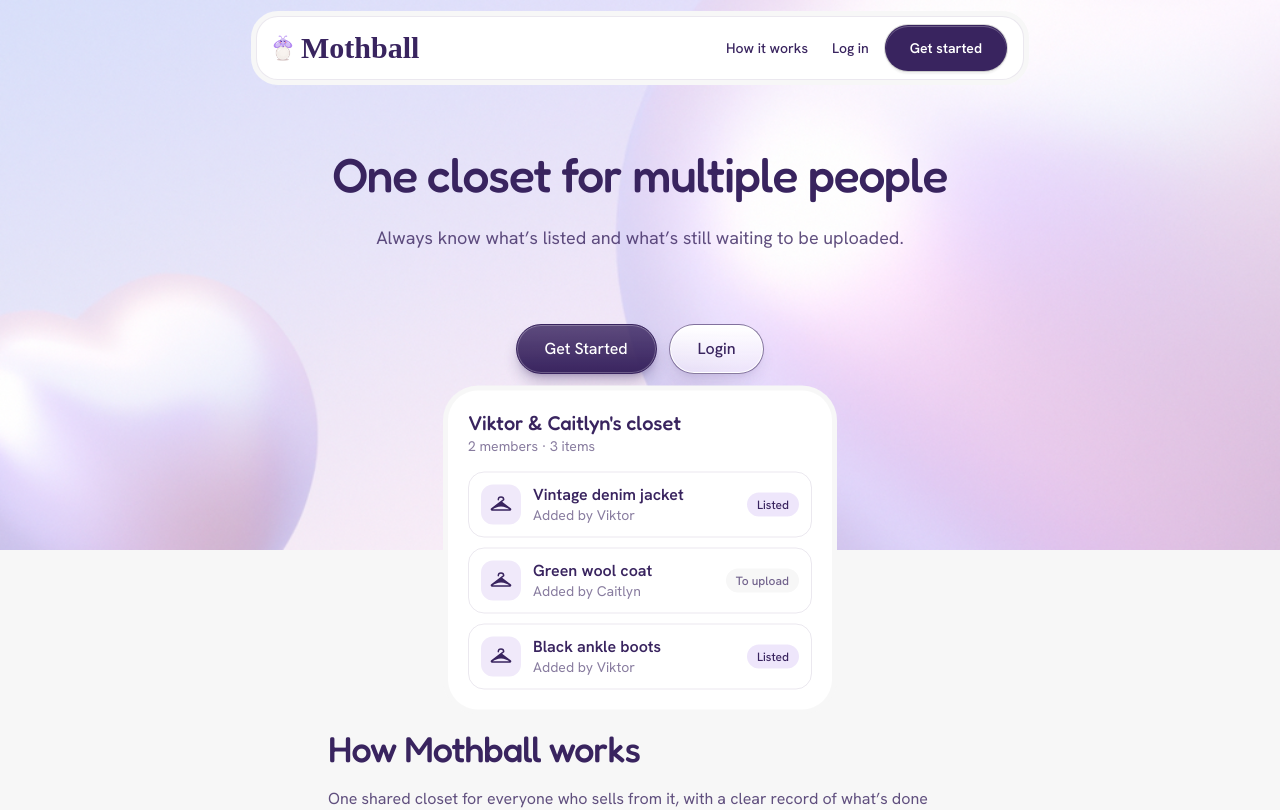
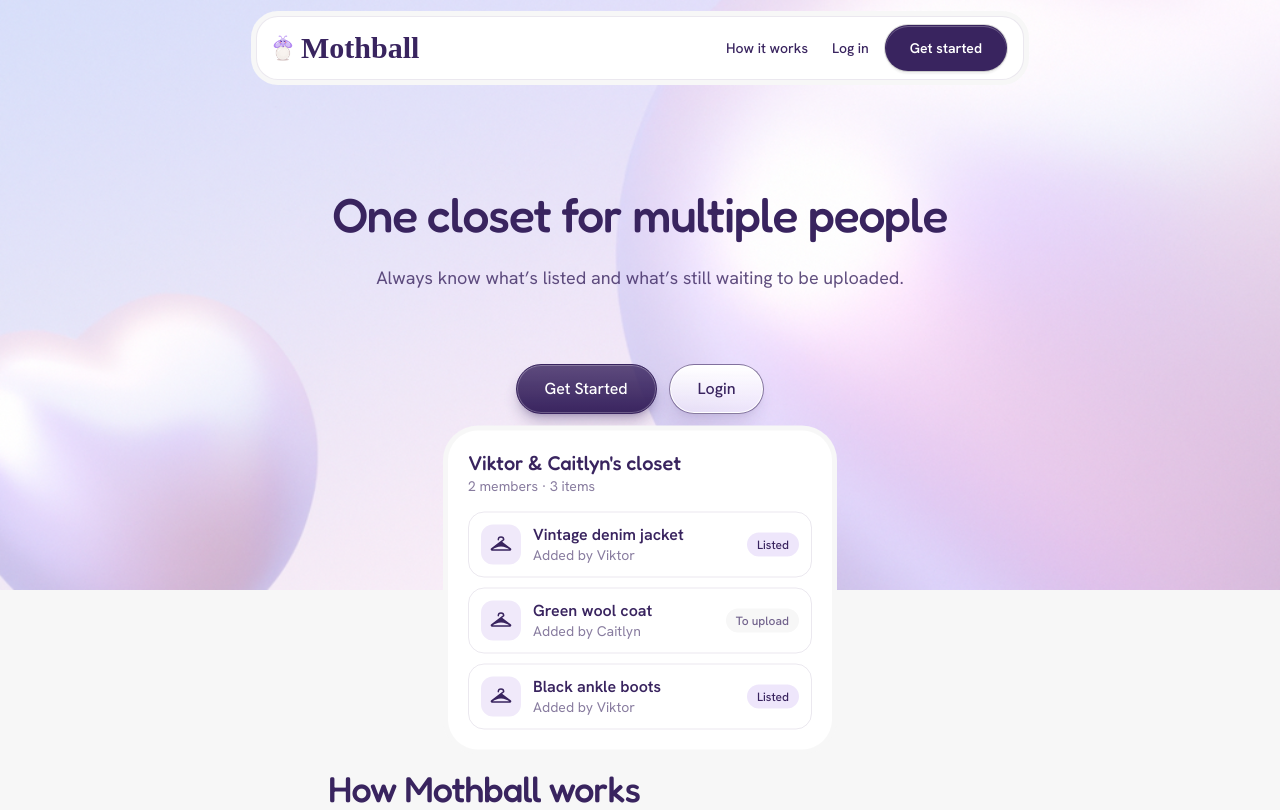
Before and after one commit to nataly-tuong/mothball, a React (Vite) app in the folder client/: page / in a window 1280 px wide. Shown: the top 810 px of the page. Built offline with nearby package versions, Linux system fonts and the light colour scheme; no server answers; a web font is replaced by a local one.

Commit message:
classname typo

```diff
--- a/client/src/App.tsx
+++ b/client/src/App.tsx
@@ -126,7 +126,7 @@ export default function App(): JSX.Element {
           className="flex flex-col items-center bg-lavender/60 bg-cover bg-center bg-blend-overlay px-6 pb-44 pt-36 text-center"
           style={{ backgroundImage: `url(${BgImage})` }}
         >
-          <h1 className="font-fredoka mt-10text-4xl font-medium leading-tight tracking-tight md:text-5xl">
+          <h1 className="font-fredoka mt-10 text-4xl font-medium leading-tight tracking-tight md:text-5xl">
             One closet for multiple people
           </h1>
           <p className="mt-5 mb-10 max-w-xl text-lg text-plum/80">
```
